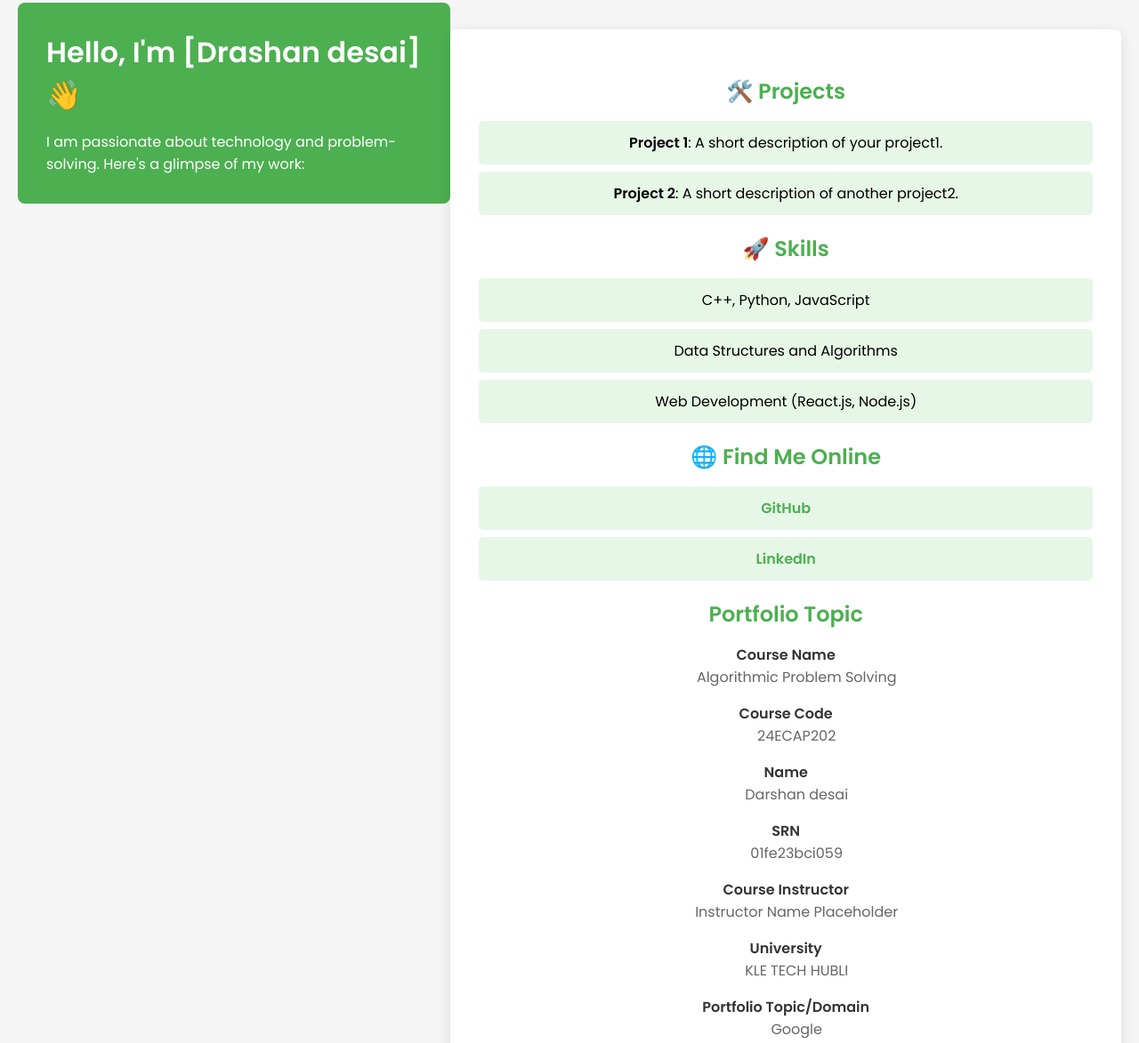
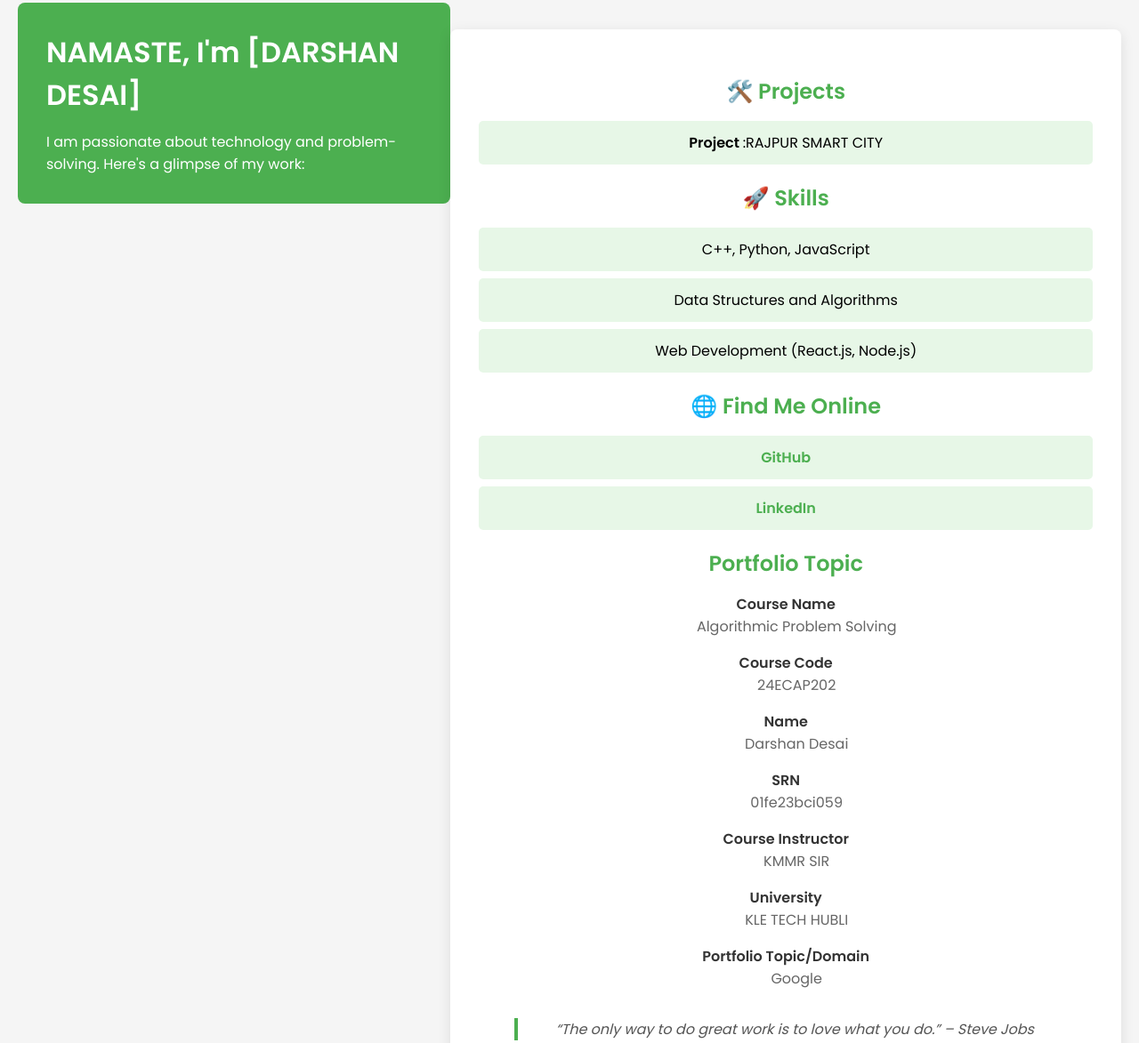
Before and after one commit to 01fe23bci059/portfolio.github.io, a plain HTML site: page index.html in a window 1280 px wide. Shown: the part 17-1190 px from the top of the page at 89% size. Drawn offline with Linux system fonts and the light colour scheme.

Commit message:
Update index.html

```diff
--- a/index.html
+++ b/index.html
@@ -9,15 +9,14 @@
 </head>
 <body>
     <header>
-        <h1>Hello, I'm [Drashan desai] 👋</h1>
+        <h1>NAMASTE, I'm [DARSHAN DESAI]</h1>
         <p>I am passionate about technology and problem-solving. Here's a glimpse of my work:</p>
     </header>
 
     <section>
         <h2>🛠️ Projects</h2>
         <ul>
-            <li><strong>Project 1</strong>: A short description of your project1.</li>
-            <li><strong>Project 2</strong>: A short description of another project2.</li>
+            <li><strong>Project </strong>:RAJPUR SMART CITY </li>
         </ul>
 
         <h2>🚀 Skills</h2>
@@ -42,13 +41,13 @@
             <dd>24ECAP202</dd>
 
             <dt>Name</dt>
-            <dd>Darshan desai</dd>
+            <dd>Darshan Desai</dd>
 
             <dt>SRN</dt>
             <dd>01fe23bci059</dd>
 
             <dt>Course Instructor</dt>
-            <dd>Instructor Name Placeholder</dd>
+            <dd> KMMR SIR</dd>
 
             <dt>University</dt>
             <dd>KLE TECH HUBLI </dd>
```
